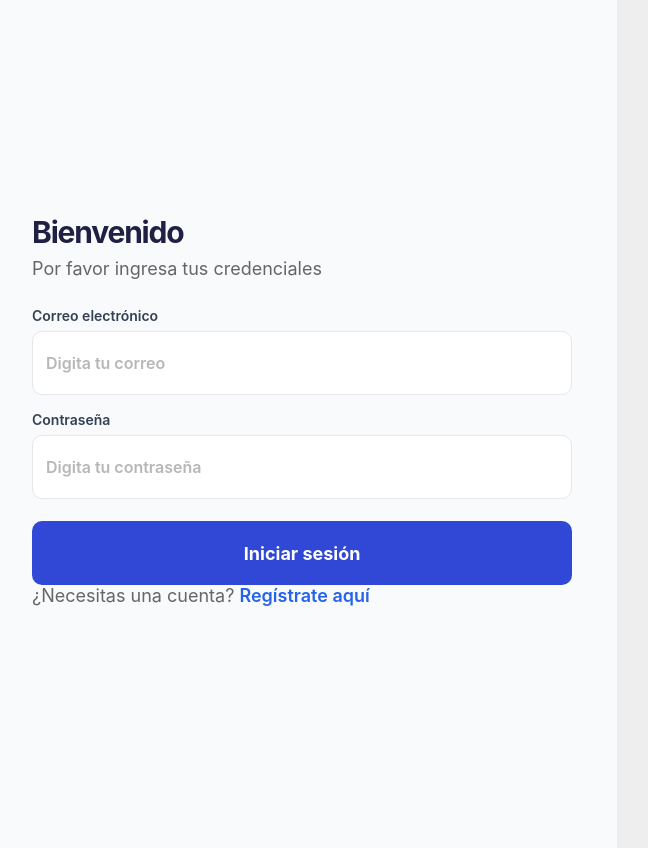
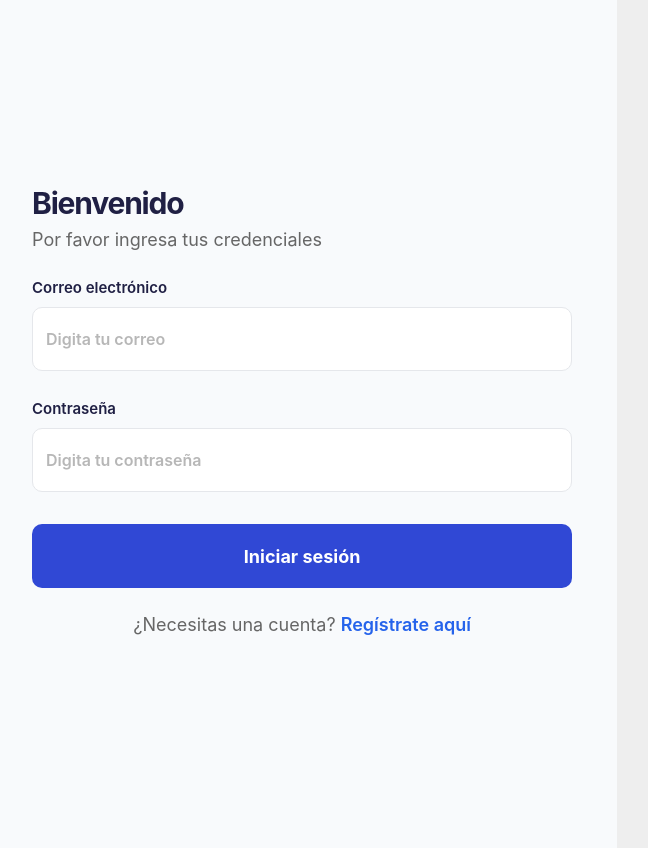
Before and after one commit to GabrielaQuinteros/Prueba-Tecnica-Frontend, a React (Vite) app: page /login in a window 1280 px wide. Shown: the whole page, without its empty margins (36-684 px from the left). Built offline with nearby package versions, Linux system fonts and the light colour scheme; no server answers.

Commit message:
style: ajustar formulario de registro

```diff
--- a/src/App.css
+++ b/src/App.css
@@ -899,3 +899,29 @@
     grid-template-columns: repeat(2, minmax(0, 1fr));
   }
 }
+
+/* espaciado de autenticación */
+.auth-card form {
+  gap: 28px;
+}
+
+.auth-card .form-grid {
+  gap: 28px 32px;
+}
+
+.auth-card label {
+  gap: 10px;
+  color: #202044;
+  font-size: 15px;
+}
+
+.auth-card button[type='submit'] {
+  width: 100%;
+  margin-top: 4px;
+  background: #3048d5;
+}
+
+.auth-card > p:last-child {
+  margin-top: 26px;
+  text-align: center;
+}
--- a/src/pages/RegisterPage.tsx
+++ b/src/pages/RegisterPage.tsx
@@ -120,12 +120,14 @@ export function RegisterPage() {
           <div className="form-grid">
             <label>
               Código de país
-              <input
+              <select
                 name="whatsappCountryCode"
                 value={form.whatsappCountryCode}
                 onChange={handleChange}
                 required
-              />
+              >
+                <option value="+503">503</option>
+              </select>
             </label>
 
             <label>
```
